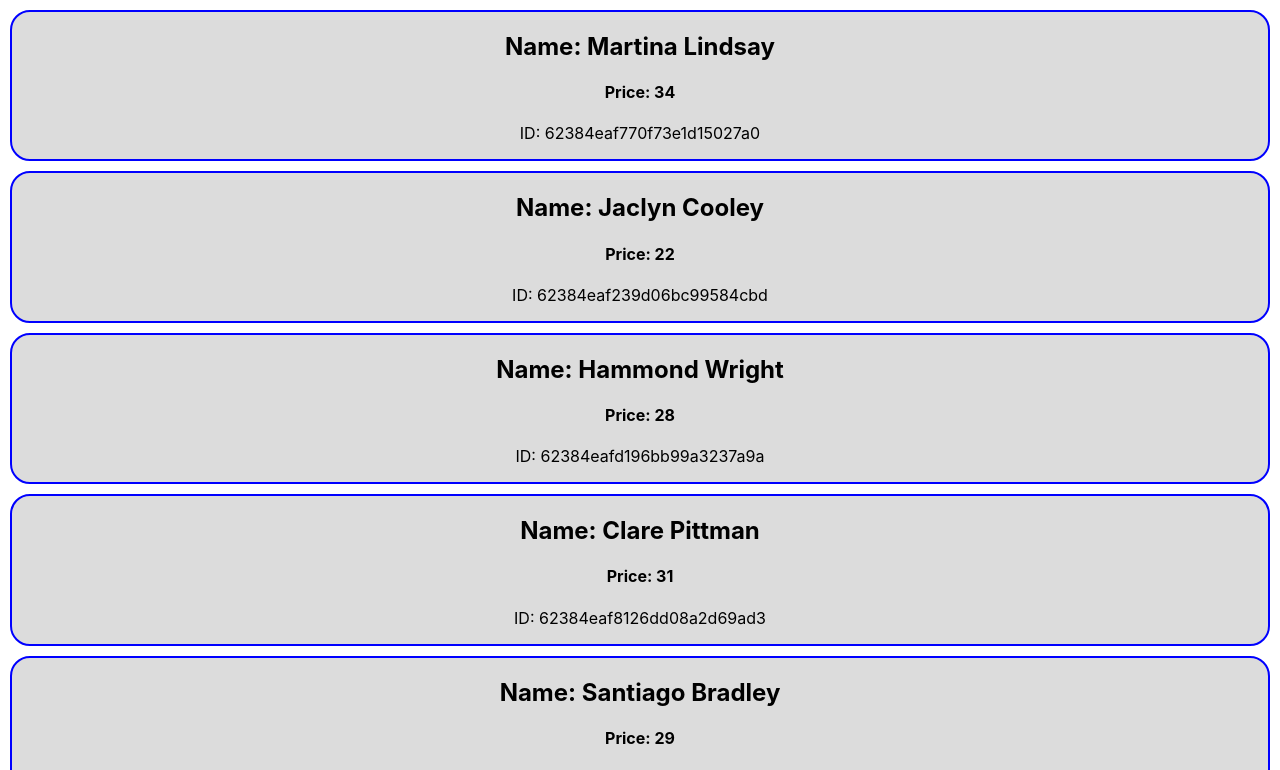
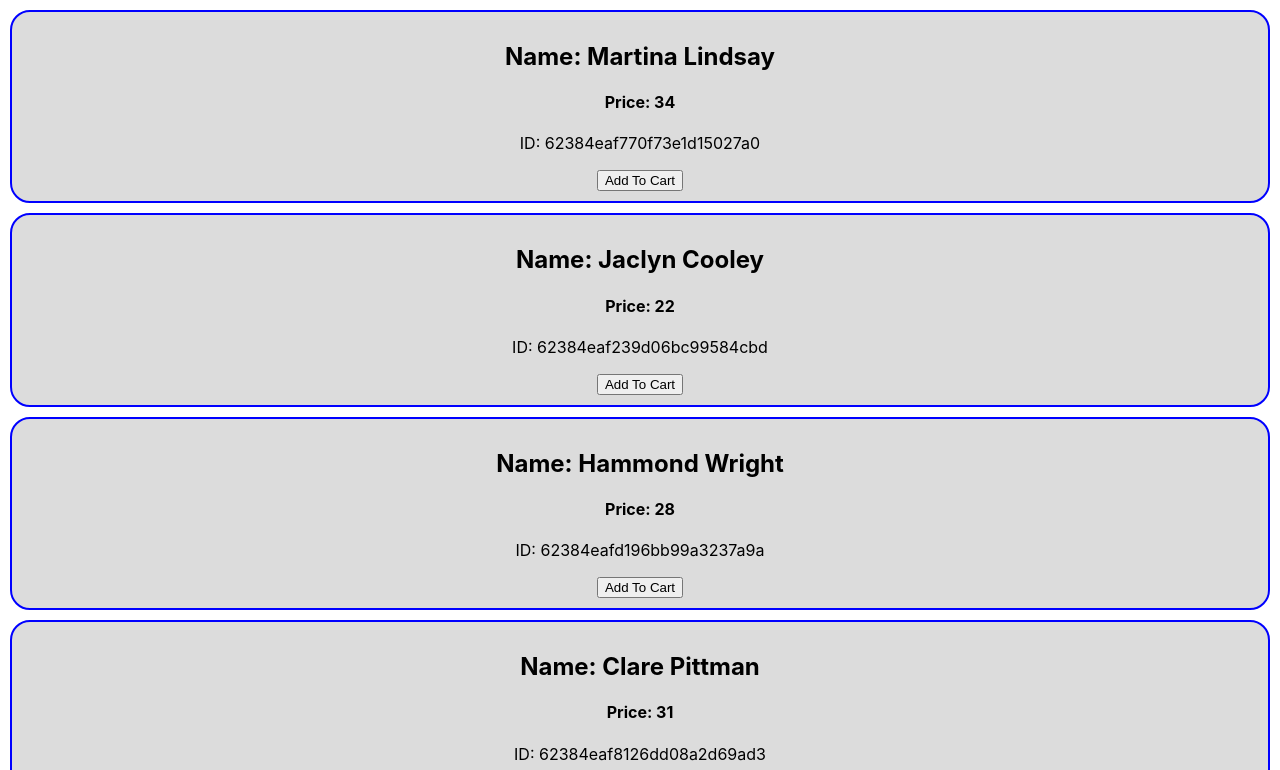
Before and after one commit to CodeWithShamim/Milestone-8-React, a React (Create React App) app in the folder Module 47.5 ( Moduls and local storage integration)/my-app/: page / in a window 1280 px wide. Shown: the top 770 px of the page. Built offline with nearby package versions, Linux system fonts and the light colour scheme.

Commit message:
create event handler with parameter

```diff
--- a/Module 47.5 ( Moduls and local storage integration)/my-app/src/App.js
+++ b/Module 47.5 ( Moduls and local storage integration)/my-app/src/App.js
@@ -10,6 +10,8 @@ useEffect(()=>{
   .then(res=> res.json())
   .then(data=>setItems(data));
 },[]);
+
+
   return (
     <div className="App">
       {items.map(item=> <New key={item.id} item={item}></New>)}
--- a/Module 47.5 ( Moduls and local storage integration)/my-app/src/components/New/New.js
+++ b/Module 47.5 ( Moduls and local storage integration)/my-app/src/components/New/New.js
@@ -1,13 +1,25 @@
 import React from 'react';
 
 const New=(props) => {
-    const {name, id, price} = props.item
+    const {name, id, price,} = props.item
     // console.log(name);
+
+    const addToCart=(id)=>{
+        console.log(id);
+      };
+
+    //   const addToCartWithP = () => addToCart(id)
+
+
+
+
     return (
-        <div style={{border: '2px solid blue', borderRadius: '20px' , margin: '10px', backgroundColor: 'gainsboro'}}>
+        <div style={{border: '2px solid blue', borderRadius: '20px' , margin: '10px', backgroundColor: 'gainsboro', padding: '10px'}}>
            <h2>Name: {name}</h2>
            <h4>Price: {price}</h4>
            <p>ID: {id}</p>
+           {/* <button onClick={addToCartWithP }>Add To Cart</button> */}
+           <button onClick={() => addToCart(id) }>Add To Cart</button>
         </div>
     );
 };
```
